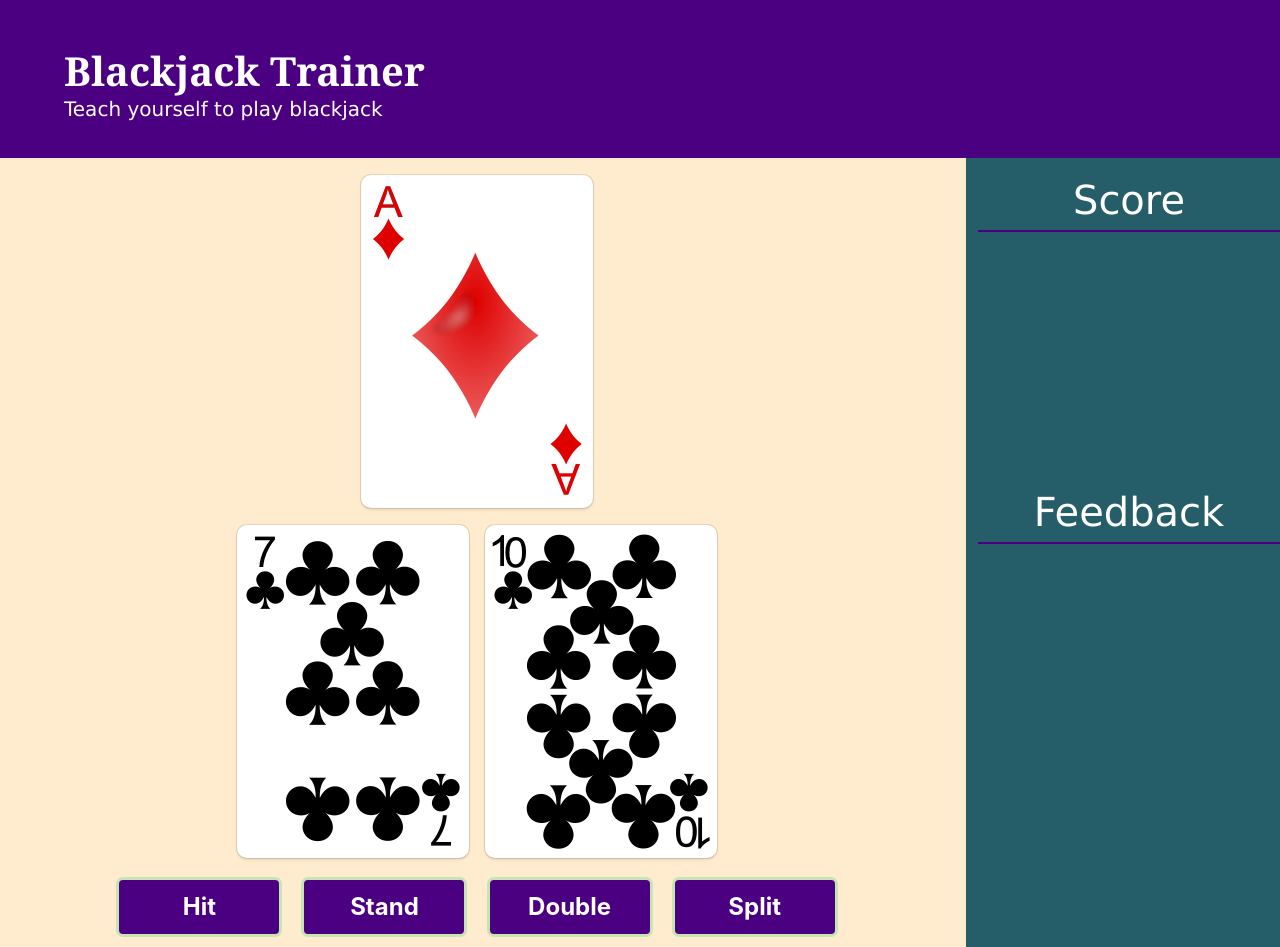
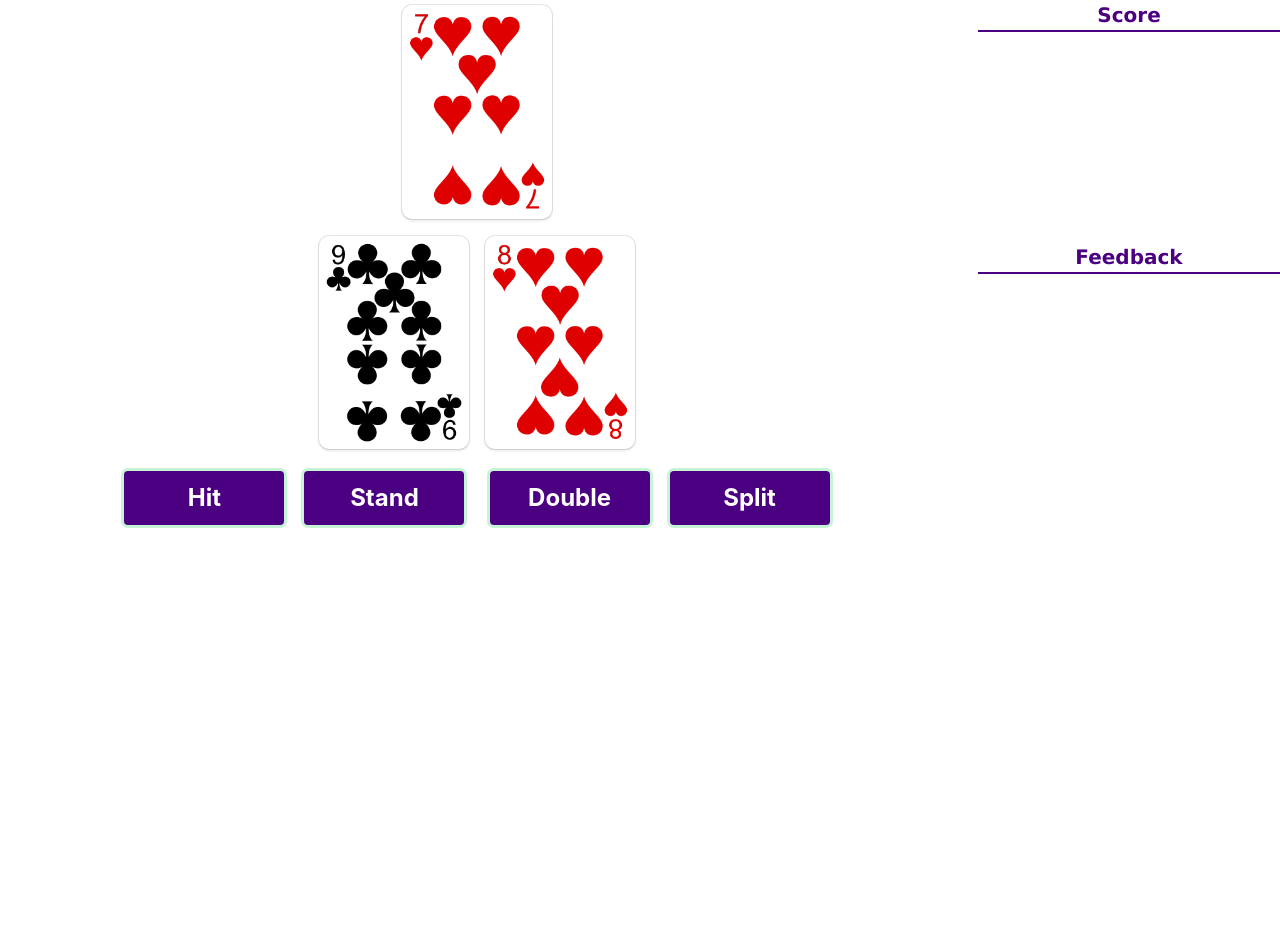
Before and after one commit to mikebailey-sf/blackjack-trainer, a plain HTML site: page index.html in a window 1280 px wide. Shown: the top 947 px of the page. After the commit the page ends 800 px from the top, so only its background shows below. Drawn offline with nearby package versions, Linux system fonts and the light colour scheme.

Commit message:
design improvements

```diff
--- a/index.html
+++ b/index.html
@@ -15,16 +15,7 @@
 </head>
 <body>
     <section class="hero">
-      <div class="hero-body">
-        <div class="container">
-          <h1 class="title">
-            Blackjack Trainer
-          </h1>
-          <h2 class="subtitle">
-            Teach yourself to play blackjack
-          </h2>
-        </div>
-      </div>
+
     </section>
 
     <main class="columns">
--- a/script.js
+++ b/script.js
@@ -41,7 +41,7 @@ function deal() {
     playerHand.cards.push(shoe.pop());
     dealerHand.total = dealerHand.cards[0][0];
     playerHand.calcTotal();
-    if (playerHand.total === 21) {
+    if (playerHand.total === 21) {init();
         deal();
      } else {
         render("start");
@@ -88,17 +88,21 @@ function onClick(evt) {
         break;
     }
 }
-
+https://github.com/mikebailey-sf
 function render(state) {
     var playerTemplate = `
     <div class="hand">
         <img class="card" src="img/${playerHand.cards[0][2]}${playerHand.cards[0][1]}.png">
         <img class="card" src="img/${playerHand.cards[1][2]}${playerHand.cards[1][1]}.png">
         <div id="controls">
-            <button class="button is-large is-success is-focused has-text-weight-bold" name='hit'>Hit</button>
-            <button class="button is-large is-success is-focused has-text-weight-bold" name='stand'>Stand</button>
-            <button class="button is-large is-success is-focused has-text-weight-bold" name='double'>Double</button>
-            <button class="button is-large is-success is-focused has-text-weight-bold" name='split'>Split</button>
+            <div class="field is-grouped">
+                <button class="button is-large is-success is-focused has-text-weight-bold" name='hit'>Hit</button>
+                <button class="button is-large is-success is-focused has-text-weight-bold" name='stand'>Stand</button>
+            </div>
+            <div class="field is-grouped">
+                <button class="button is-large is-success is-focused has-text-weight-bold" name='double'>Double</button>
+                <button class="button is-large is-success is-focused has-text-weight-bold" name='split'>Split</button>
+            </div>
         </div>
     </div>`;
 
--- a/style2.css
+++ b/style2.css
@@ -9,8 +9,9 @@
 }
 
 .hero {
-    background-color: indigo;
-    color: white;
+    background-color: white;
+    color: #333333;
+    display:none;
 }
 
 .title {
@@ -19,7 +20,7 @@
 }
 
 .title, .subtitle {
-    color: white;
+    color: #333333;
 }
 
 #controls button:hover {
@@ -33,13 +34,14 @@
 }
 
 main {
-    background-color: blanchedalmond;
+
 }
 
 .card {
     border-radius: 10px;
     margin: 5px;
     padding: 5px;
+    width: 150px;
 }
 
 #play-area {
@@ -48,22 +50,26 @@ main {
 
 #right {
     text-align: center;
-    background-color: #255e69;
 }
 
 #percentage, #feedback {
     font-size: 22px;
-    color: white;
-    height: 30vmin;
+    color: indigo;
+    height: 25vmin;
 }
 
 span{
-    font-size: 90px;
+    font-size: 30px;
 }
 
 .righthead {
-    font-size: 40px;
-    color: white;
+    font-size: 20px;
+    font-weight:bold;
+    color: indigo;
     border-bottom: 2px solid indigo;
     margin-bottom: 10px;
 }
+
+.field.is-grouped{
+    display: inline-flex;
+}
```
